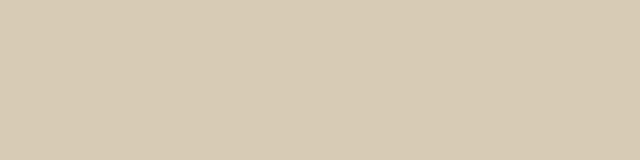
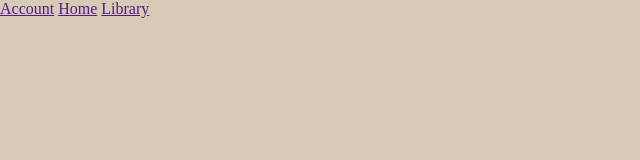
Before and after one commit to m4dde/bookRecApp, a plain HTML site: page index.html in a window 1280 px wide. Shown: the whole page, without its empty margins (0-640 px from the left). Drawn offline with Linux system fonts and the light colour scheme.

Commit message:
nav med link refs

```diff
--- a/index.html
+++ b/index.html
@@ -7,9 +7,11 @@
     <title>Book recommendation</title>
 </head>
 <body>
-    <header>
-
-    </header>
+    <nav>
+        <a href="">Account</a>
+        <a href="">Home</a>
+        <a href="">Library</a>
+    </nav>
     <script src="script.js"></script>
 </body>
 </html>
```
